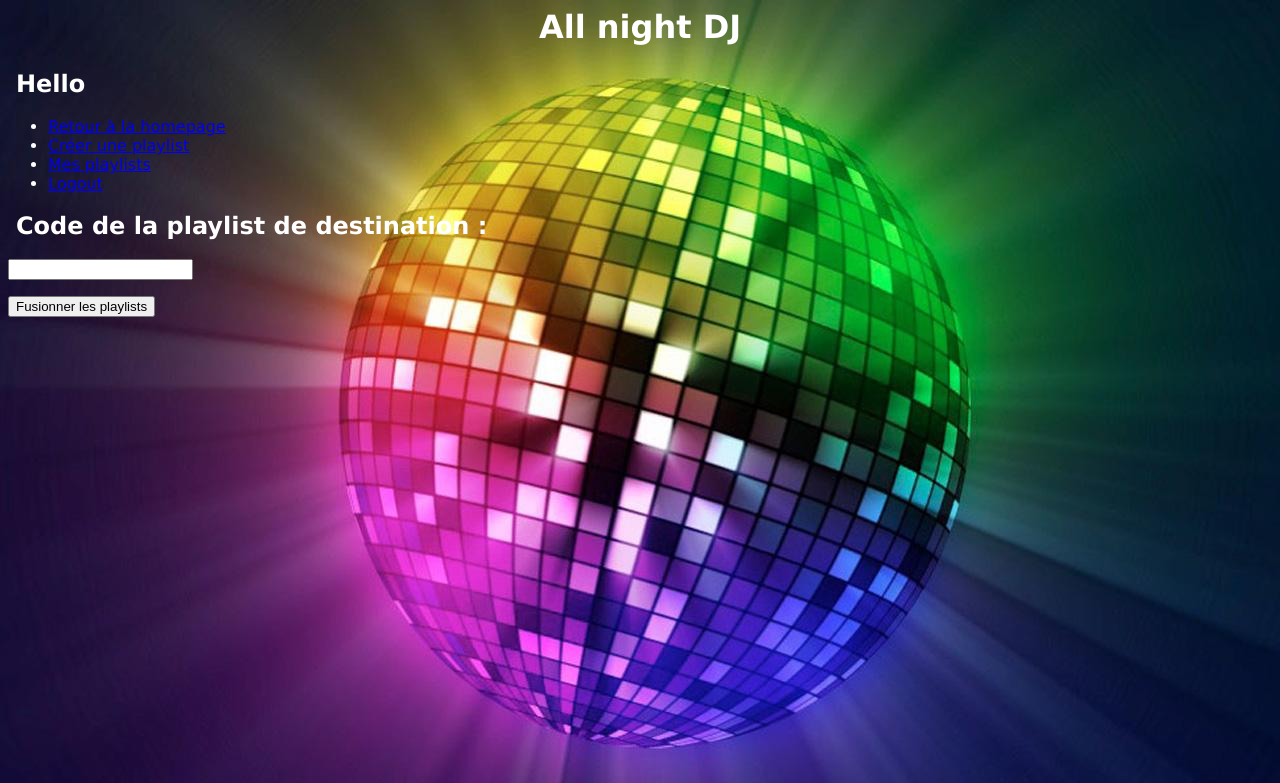
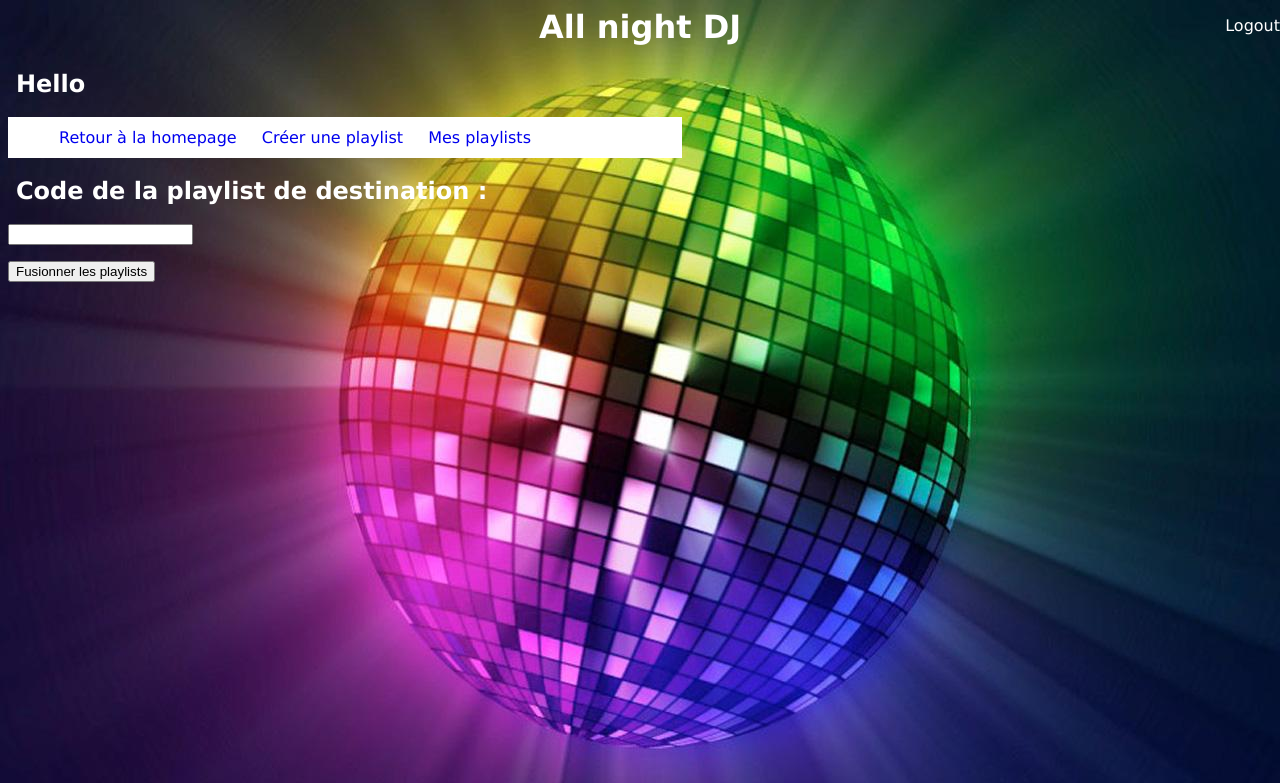
Before and after one commit to sdesby/AllNightDJ, a Flask app: page /playlists-fusion in a window 1280 px wide. Shown: the top 783 px of the page. Run offline with Flask 2, Linux system fonts and the light colour scheme; parts of the project's set-up code (start-up, migrations or seed data) failed here and were passed over.

Commit message:
Minimum styling for app

```diff
--- a/app/static/style/general.css
+++ b/app/static/style/general.css
@@ -1,12 +1,15 @@
-body{
+/*------- Genral part -------*/
+
+body {
   font-family: Lucida Sans Unicode, Lucida Grande, sans-serif;
   background-color: black;
   background-image: url(/static/images/disco-ball.jpg);
   background-attachment:fixed;
+  background-repeat:no-repeat;
   color: white;
 }
 
-h1{
+h1 {
   text-align: center;
 }
 
@@ -14,3 +17,44 @@ h2 {
   padding: 3px;
   margin: 5px;
 }
+
+a {
+    text-decoration: none;
+}
+
+/*------- Login part -------*/
+#login ul {
+    position:absolute;
+    top:0;
+    right:0;
+}
+
+#login ul li {
+    list-style: none;
+}
+
+#login ul li a {
+    color: white;
+}
+
+#login ul li a:hover {
+    font-size: 18px;
+}
+
+#login ul li a:visited {
+    font-style: italic;
+}
+
+/*------- NavBar part -------*/
+
+#navbar ul {
+    border: 1px white solid;
+    background-color: white;
+    width: 50%;
+}
+
+#navbar ul li {
+    display:inline-block;
+    margin: 5px;
+    padding: 5px;
+}
--- a/app/templates/navbar.html
+++ b/app/templates/navbar.html
@@ -1,12 +1,16 @@
-      <h1>All night DJ </h1>
-      <div id=user>
+      <div id="login">
+          <ul>
+              <li><a href='/logout'>Logout</a></li>
+        </ul>
+      </div>
+       <h1>All night DJ </h1>
+      <div id='navbar'>
       <h2>Hello {{session['name']}}</h2>
         <p>
           <ul>
             <li><a href='/'>Retour à la homepage</a></li>
             <li><a href='/new-playlist'>Créer une playlist</a></li>
             <li><a href='/playlists'>Mes playlists</a></li>
-            <li><a href='/logout'>Logout</a></li>
           </ul>
         </p>
       </div>
```
